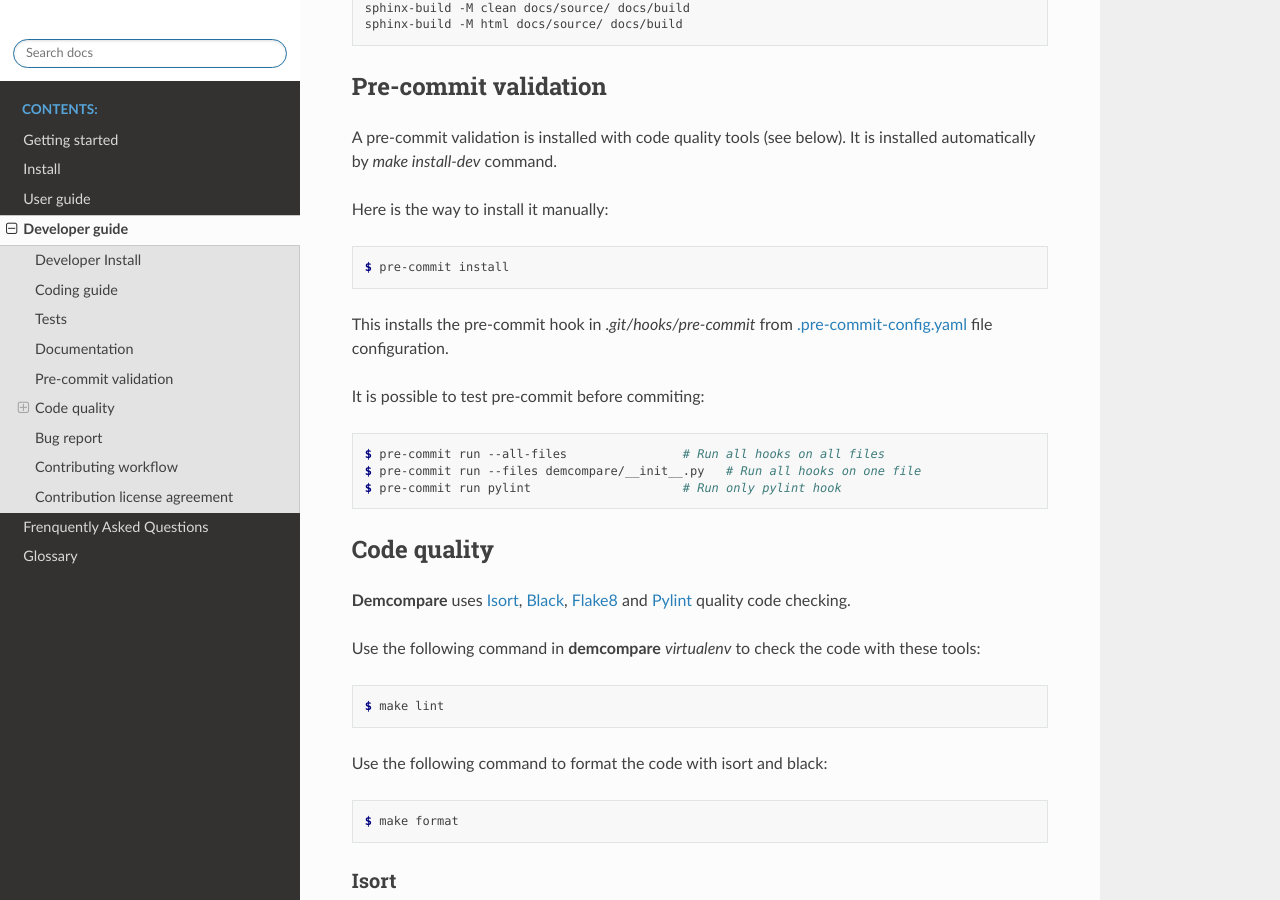
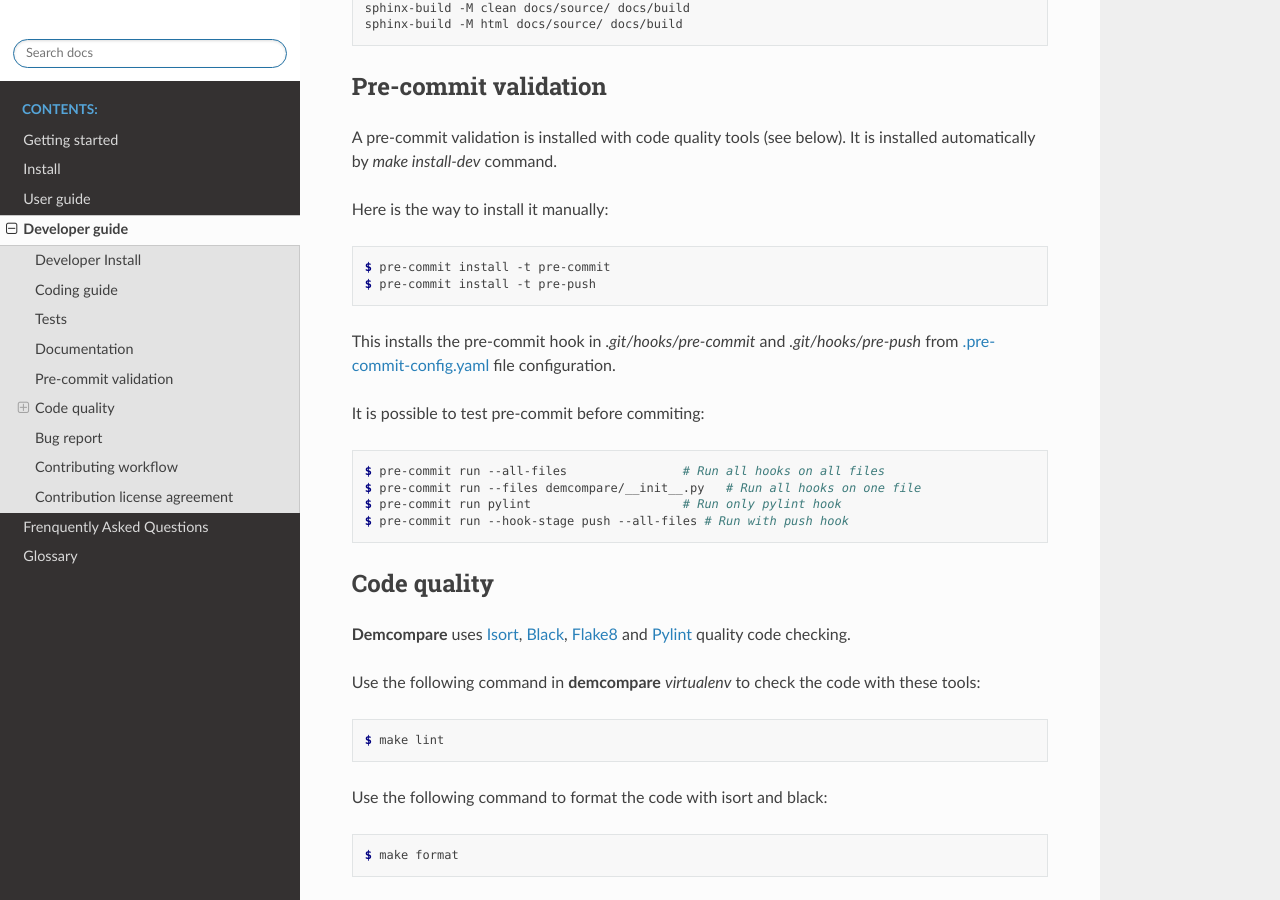
Before and after one commit to CNES/demcompare, a Sphinx documentation site: the page built from docs/source/developer_guide.rst, in a window 1280 px wide and 900 px high, scrolled down 1632 px. Built offline with Sphinx 7.4.7 and the Read the Docs theme 2.0.0, drawn with Linux system fonts in a browser that asks for light colours; formulas are drawn with MathJax 3; pages that are not in the unit, such as notebooks, are missing from menus.

Commit message:
fix: update pre-commit for push in Makefile and clean doc developer accordingly

```diff
--- a/docs/source/developer_guide.rst
+++ b/docs/source/developer_guide.rst
@@ -77,9 +77,10 @@
 
 .. code-block:: console
 
-  $ pre-commit install
+  $ pre-commit install -t pre-commit
+  $ pre-commit install -t pre-push
 
-This installs the pre-commit hook in `.git/hooks/pre-commit` from `.pre-commit-config.yaml <https://raw.githubusercontent.com/CNES/demcompare/master/.pre-commit-config.yaml>`_ file configuration.
+This installs the pre-commit hook in `.git/hooks/pre-commit` and `.git/hooks/pre-push` from `.pre-commit-config.yaml <https://raw.githubusercontent.com/CNES/demcompare/master/.pre-commit-config.yaml>`_ file configuration.
 
 It is possible to test pre-commit before commiting:
 
@@ -88,6 +89,7 @@
   $ pre-commit run --all-files                # Run all hooks on all files
   $ pre-commit run --files demcompare/__init__.py   # Run all hooks on one file
   $ pre-commit run pylint                     # Run only pylint hook
+  $ pre-commit run --hook-stage push --all-files # Run with push hook
 
 
 Code quality
```
Also changed, not shown: 1 other file.
